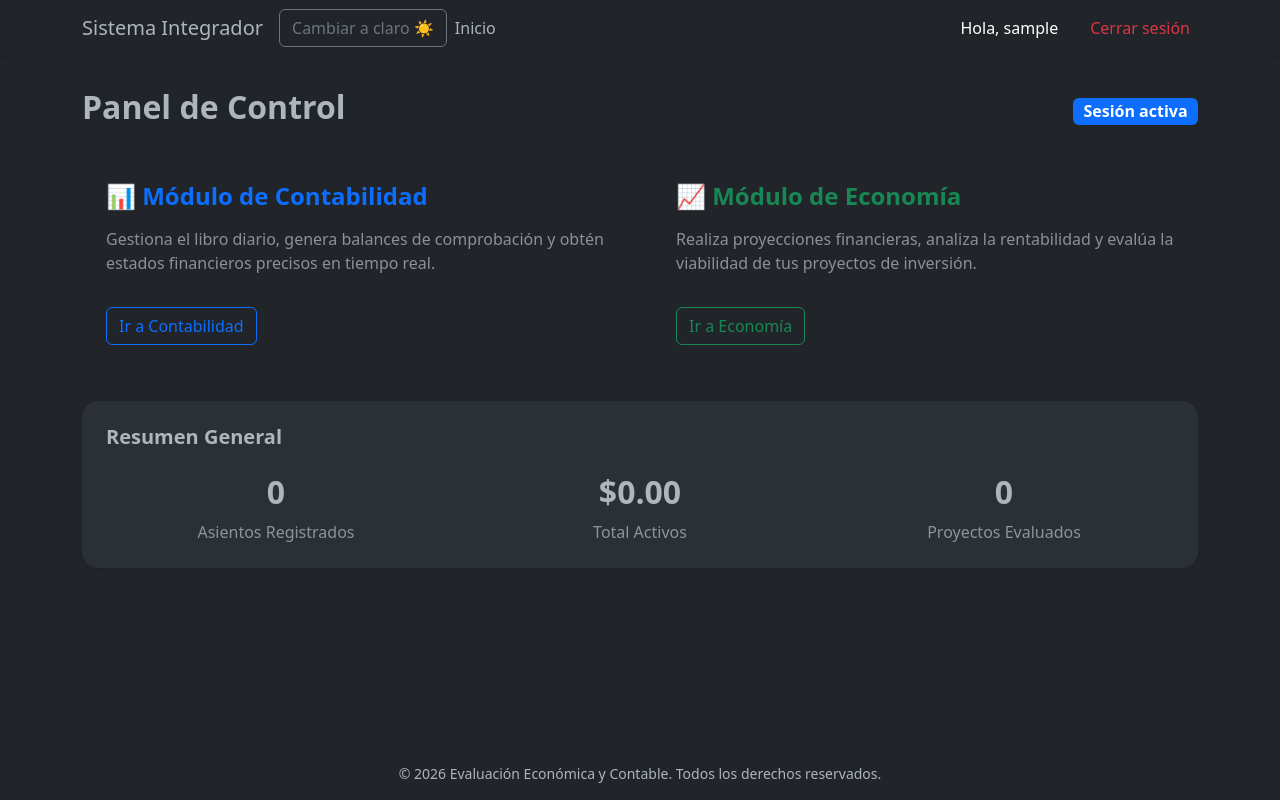
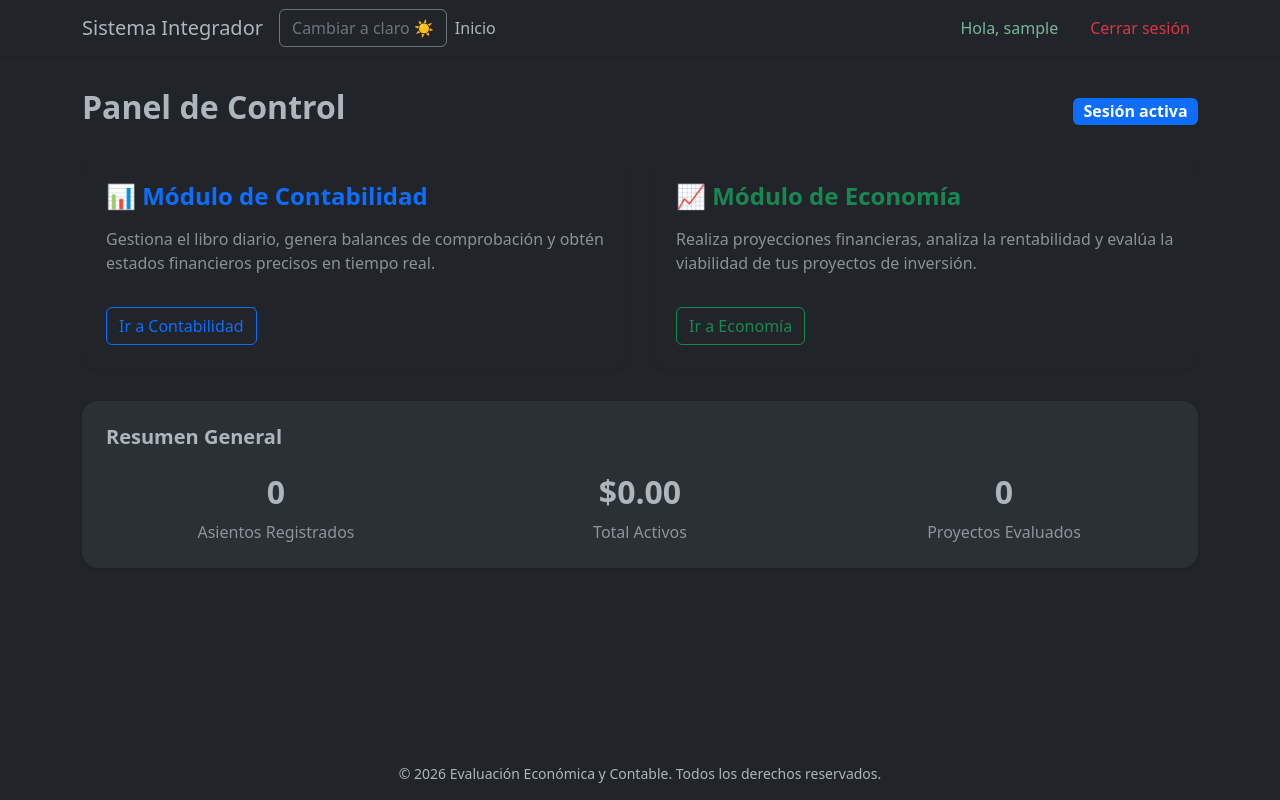
Before and after one commit to mau-dot/PROYECTO_FINAL_SISTEMAS_CONTABLES, a Django app: page / in a window 1280 px wide. Run offline with Django 5.2, Linux system fonts and the light colour scheme; the visitor is signed in with stand-in values (Sample User, id 1).

Commit message:
feat: agregue la ruta correspodiente para visualizar el perfil, tambien agregue un pequenio css que es para que se la trancision de colores sea mas lenta

```diff
--- /dev/null
+++ b/static/css/style.css
@@ -0,0 +1,9 @@
+body,
+.bg-body,
+.text-body,
+.bg-body-tertiary,
+.navbar,
+.card,
+.btn {
+    transition: background-color 0.4s ease, color 0.4s ease, border-color 0.4s ease !important;
+}
--- a/templates/base.html
+++ b/templates/base.html
@@ -6,6 +6,7 @@
     <title>{% block title %}Sistema de Evaluación{% endblock %}</title>
     <!-- Bootstrap 5 CSS -->
     <link href="https://cdn.jsdelivr.net/npm/bootstrap@5.3.0/dist/css/bootstrap.min.css" rel="stylesheet">
+    <link rel="stylesheet" href="{% static 'css/style.css' %}">
     <script src="{% static 'js/script.js' %}"></script>
 </head>
 <body class="bg-body text-body d-flex flex-column min-vh-100">
@@ -41,7 +42,7 @@
                     <ul class="navbar-nav">
                         {% if user.is_authenticated %}
                             <li class="nav-item">
-                                <span class="nav-link text-white me-3">Hola, {{ user.username }}</span>
+                                <a class="nav-link text-white me-3 text-success-emphasis" href="{% url 'perfil' %}">Hola, {{ user.username }}</a>
                             </li>
                             <li class="nav-item">
                                 <!-- El enlace de logout requerirá que configures su ruta en urls.py -->
@@ -52,7 +53,7 @@
                                 <a class="nav-link text-body" href="{% url 'login' %}">Iniciar sesión</a>
                             </li>
                             <li class="nav-item">
-                                <a class="nav-link text-body" href="{% url 'registro' %}">Registrarse</a>
+                                <a class="nav-link text-danger-emphasis" href="{% url 'registro' %}">Registrarse</a>
                             </li>
                         {% endif %}
                     </ul>
--- a/usuarios/views.py
+++ b/usuarios/views.py
@@ -39,4 +39,4 @@ def logout_view(request):
 
 @login_required
 def perfil_view(request):
-     return request(request, 'usuarios/perfil.html')
+     return render(request, 'usuarios/perfil.html')
```
